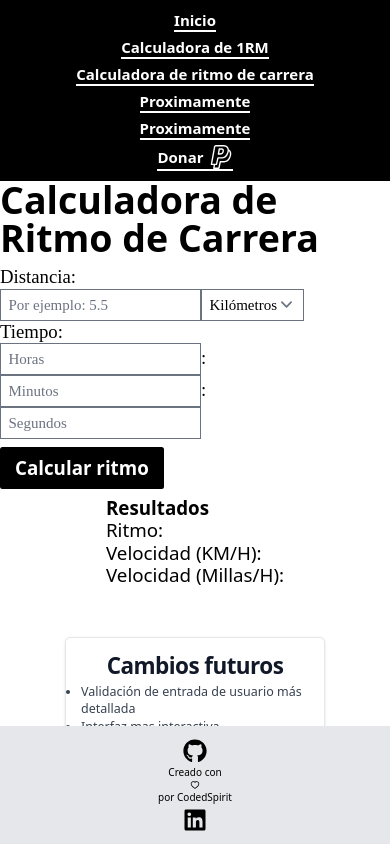
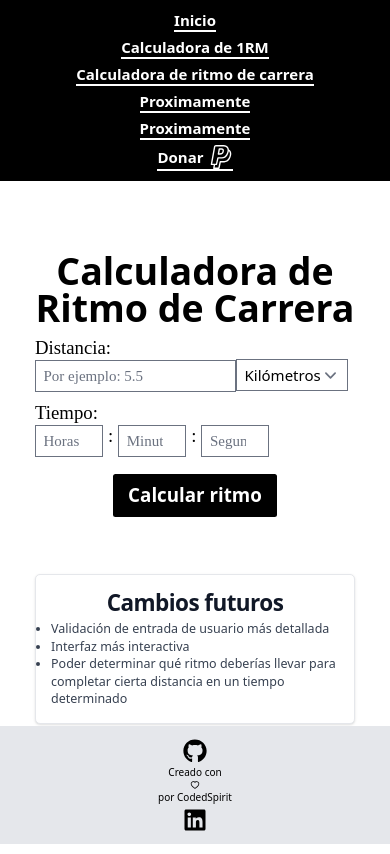
Before and after one commit to CodedSpirit-dev/sport-calcv1, a Next.js app: page /components/RunningPace in a window 390 px wide. Built offline with nearby package versions, Linux system fonts and the light colour scheme.

Commit message:
Mejora de la responsividad

```diff
--- a/src/pages/components/NavBar.jsx
+++ b/src/pages/components/NavBar.jsx
@@ -1,5 +1,5 @@
 import Link from "next/link";
-import { SlPaypal } from "react-icons/sl"
+import { SlPaypal } from "react-icons/sl";
 
 export default function NavBar() {
   return (
--- a/src/pages/components/RunningPace.jsx
+++ b/src/pages/components/RunningPace.jsx
@@ -3,11 +3,11 @@ import NavBar from "./NavBar";
 import Footer from "./Footer";
 
 export default function PaceCalculator() {
-  const [distance, setDistance] = useState();
+  const [distance, setDistance] = useState("");
   const [distanceUnit, setDistanceUnit] = useState("kilometers");
-  const [hours, setHours] = useState();
-  const [minutes, setMinutes] = useState();
-  const [seconds, setSeconds] = useState();
+  const [hours, setHours] = useState("");
+  const [minutes, setMinutes] = useState("");
+  const [seconds, setSeconds] = useState("");
   const [pace, setPace] = useState({
     formattedPace: "",
     speedKMH: "",
@@ -17,16 +17,14 @@ export default function PaceCalculator() {
   const calculatePace = (event) => {
     event.preventDefault();
 
-    if (distance === "0" || hours === "" || minutes === "" || seconds === "") {
+    if (distance === "" || hours === "" || minutes === "" || seconds === "") {
       alert("Por favor ingrese la distancia y el tiempo");
       return;
     }
 
-    // Convertir la distancia a kilómetros si es necesario
     const distanceInKilometers =
-      distanceUnit === "kilometers" ? distance : distance * 1.60934;
+      distanceUnit === "kilometers" ? parseFloat(distance) : parseFloat(distance) * 1.60934;
 
-    // Convertir el tiempo a minutos
     const timeInMinutes =
       parseInt(hours) * 60 + parseInt(minutes) + parseInt(seconds) / 60;
 
@@ -39,12 +37,10 @@ export default function PaceCalculator() {
       paceSeconds < 10 ? "0" + paceSeconds : paceSeconds
     } min/km`;
 
-    // Calcular la velocidad en KM/H y Millas/H
     const timeInHours = timeInMinutes / 60;
     const speedInKMH = (distanceInKilometers / timeInHours).toFixed(2);
     const speedInMPH = (speedInKMH / 1.60934).toFixed(2);
 
-    // Establecer los resultados en el estado
     setPace({
       formattedPace,
       speedKMH: speedInKMH,
@@ -74,23 +70,27 @@ export default function PaceCalculator() {
     <div className="min-h-screen flex flex-col">
       <NavBar />
       <div className="flex-grow flex flex-col items-center justify-center">
-        <h1 className="text-6xl font-bold mb-4 font-sans">
+        <h1 className="text-6xl font-bold mb-4 font-sans text-center">
           Calculadora de Ritmo de Carrera
         </h1>
-        <form onSubmit={calculatePace}>
-          <label className="text-3xl font-display mb-4">
-            Distancia: <br />
+        <form className="w-full max-w-lg" onSubmit={calculatePace}>
+          <div className="mb-4">
+            <label className="text-3xl font-display">
+              Distancia:
+              <br />
               <input
-              className=" form-textarea text text-2xl"
+                className="form-input text-2xl"
                 placeholder="Por ejemplo: 5.5"
-              type="float"
+                type="number"
                 min="0"
+                step="0.1"
                 name="distance"
                 value={distance}
                 onChange={handleInputChange}
               />
+            </label>
             <select
-              className="select select-bordered text-2xl"
+              className="form-select text-2xl"
               name="distanceUnit"
               value={distanceUnit}
               onChange={handleInputChange}
@@ -98,23 +98,26 @@ export default function PaceCalculator() {
               <option value="kilometers">Kilómetros</option>
               <option value="miles">Millas</option>
             </select>
-          </label>
+          </div>
+          <div className="mb-4">
+            <label className="text-3xl font-display">
+              Tiempo:
               <br />
-          <label className="text-3xl font-display mb-4">
-            Tiempo: <br />
+              <div className="flex">
                 <input
-              className=" form-textarea text-2xl"
-              type="float"
+                  className="form-input text-2xl"
+                  type="number"
                   min="0"
+                  max="23"
                   name="hours"
                   placeholder="Horas"
                   value={hours}
                   onChange={handleInputChange}
                 />
-            :
+                <span className="mx-2">:</span>
                 <input
-              className=" form-textarea text-2xl"
-              type="float"
+                  className="form-input text-2xl"
+                  type="number"
                   min="0"
                   max="59"
                   name="minutes"
@@ -122,10 +125,10 @@ export default function PaceCalculator() {
                   value={minutes}
                   onChange={handleInputChange}
                 />
-            :
+                <span className="mx-2">:</span>
                 <input
-              className=" form-textarea text-2xl"
-              type="float"
+                  className="form-input text-2xl"
+                  type="number"
                   min="0"
                   max="59"
                   name="seconds"
@@ -133,37 +136,42 @@ export default function PaceCalculator() {
                   value={seconds}
                   onChange={handleInputChange}
                 />
+              </div>
             </label>
-          <br />
+          </div>
+          <div className="text-center">
             <button
-            className=" text-3xl bg-black hover:border-x-slate-950 hover:bg-white hover:text-black hover:border hover:border-black text-white font-bold py-4 px-6 rounded my-3"
+              className="text-3xl bg-black hover:bg-white hover:text-black text-white font-bold py-4 px-6 rounded my-3"
               type="submit"
               onClick={calculatePace}
             >
               Calcular ritmo
             </button>
+          </div>
         </form>
 
-        {pace && (
+        {pace.formattedPace && (
           <div>
-            <h2 className="items-center justify-center text-3xl font-semibold">
-              Resultados
-            </h2>
-            <ul className="items-center justify-center text-3xl">
+            <h2 className="text-3xl font-semibold">Resultados</h2>
+            <ul className="text-2xl">
               <li>Ritmo: {pace.formattedPace}</li>
               <li>Velocidad (KM/H): {pace.speedKMH}</li>
               <li>Velocidad (Millas/H): {pace.speedMPH}</li>
             </ul>
           </div>
         )}
-        <div className=" w-8/12 m-20 block p-6 bg-white border border-gray-200 rounded-lg shadow dark:bg-gray-800 dark:border-gray-700 dark:hover:bg-gray-700">
-            <h5 class=" text-center mb-2 text-4xl font-bold tracking-tight text-gray-900 dark:text-white">
+
+        <div className="w-full max-w-lg m-20 block p-6 bg-white border border-gray-200 rounded-lg shadow dark:bg-gray-800 dark:border-gray-700 dark:hover:bg-gray-700">
+          <h5 className="text-center mb-2 text-4xl font-bold tracking-tight text-gray-900 dark:text-white">
             Cambios futuros
           </h5>
           <ul className="text-xl text-gray-700 dark:text-gray-400 list-disc">
             <li>Validación de entrada de usuario más detallada</li>
-              <li>Interfaz mas interactiva</li>
-              <li>Poder determinar que ritmo deberias llevar para completar cierta distancia en un tiempo determinado</li>
+            <li>Interfaz más interactiva</li>
+            <li>
+              Poder determinar qué ritmo deberías llevar para completar cierta
+              distancia en un tiempo determinado
+            </li>
           </ul>
         </div>
       </div>
```
Lines whose indentation alone changed are shown as unchanged.
